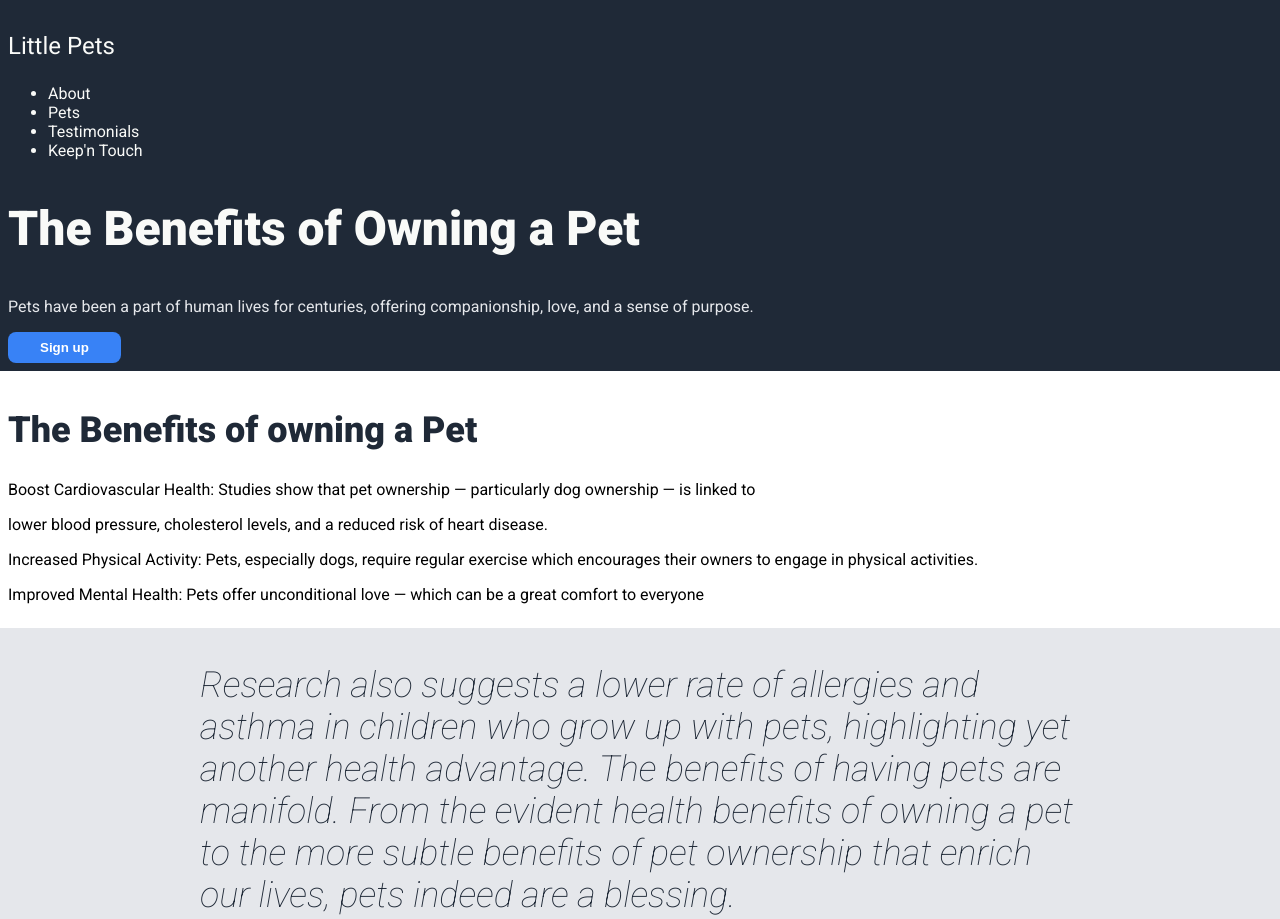
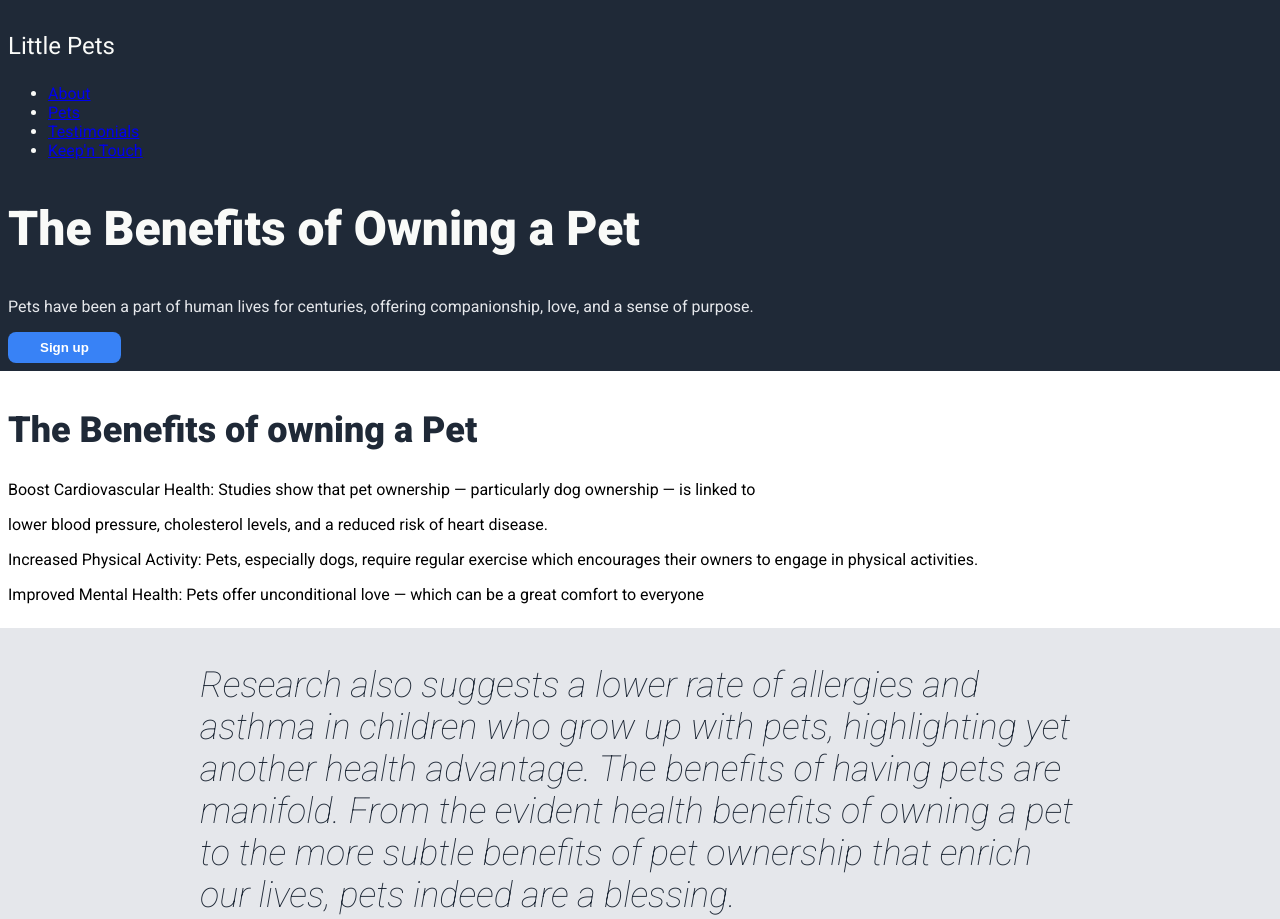
Before and after one commit to alfangeles/TOPLandingPage, a plain HTML site: page index.html in a window 1280 px wide. Shown: the top 919 px of the page. Drawn offline with Linux system fonts and the light colour scheme.

Commit message:
set the nav area

```diff
--- a/index.html
+++ b/index.html
@@ -18,10 +18,10 @@
         <div class="navArea">
             <p class="logoLink">Little Pets</p>
             <ul class="mainMenu">
-                <li>About</li>
-                <li>Pets</li>
-                <li>Testimonials</li>
-                <li>Keep'n Touch</li>
+                <li><a href="#">About</a></li>
+                <li><a href="#">Pets</a></li>
+                <li><a href="#">Testimonials</a></li>
+                <li><a href="#">Keep'n Touch</a></li>
         </div>
 
 
```
